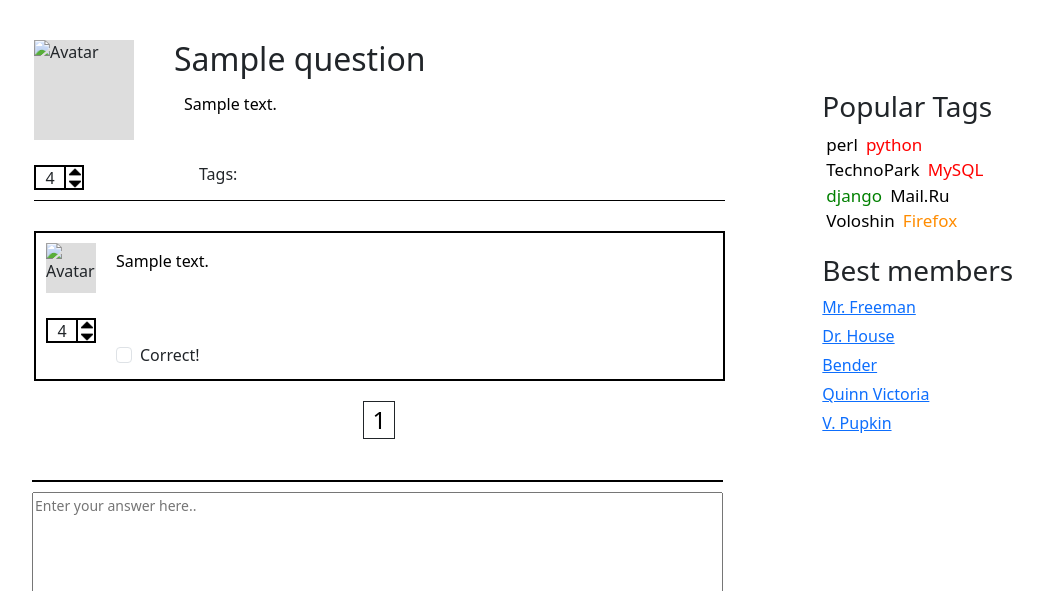
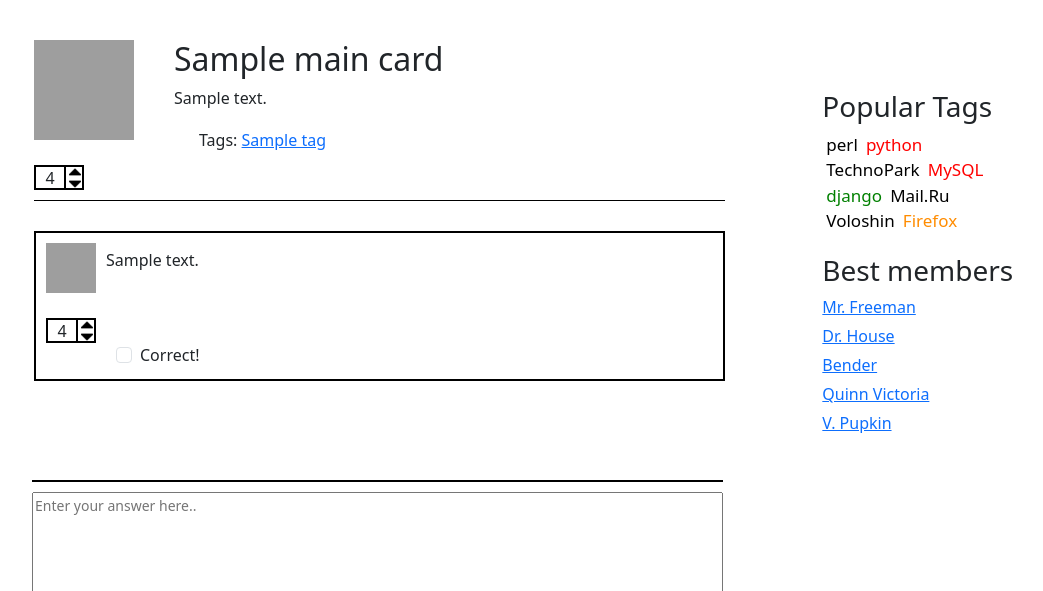
Before and after one commit to OlegWhiteRose/askme_sysoev, a Django app: template DZ3/templates/question.html in a window 1280 px wide. Shown: the part 57-648 px from the top of the page, without its empty margins (88-1131 px from the left). Run offline with Django 3.2, Linux system fonts and the light colour scheme; tables that the repository leaves empty hold one stand-in row (values such as "Sample post"); the template is opened without the code that fills it: values that come from a table or form of the project are taken from there, most other values are stand-ins (such as "Sample title", 1, 10 or a date in 2020); some libraries are stand-ins or nearby versions; grey boxes are pictures that could not be loaded.

Commit message:
DZ3 Ready

```diff
--- a/DZ3/askme_sysoev/models.py
+++ b/DZ3/askme_sysoev/models.py
@@ -61,4 +61,4 @@ class Tag(models.Model):
 
 class QuestionTag(models.Model):
     tag = models.ForeignKey(Tag, on_delete=models.CASCADE)
-    question = models.ForeignKey(Question, on_delete=models.CASCADE)
+    question = models.ForeignKey(Question, related_name='questiontag', on_delete=models.CASCADE)
--- a/DZ3/static/js/resize_comment_area.js
+++ /dev/null
@@ -1,12 +0,0 @@
-const cardAnswer = document.querySelector('.card-answer');
-const bottomLine = document.querySelector('.bottom-line');
-const textareaComment = document.querySelector('.comment');
-
-const produceWidth = () => {
-    const cardAnswerWidth = cardAnswer.offsetWidth;
-    bottomLine.style.width = cardAnswerWidth + 'px';
-    textareaComment.style.width = cardAnswerWidth + 'px';
-};
-
-produceWidth();
-window.addEventListener('resize', produceWidth);
--- a/DZ3/static/js/resize_textarea.js
+++ /dev/null
@@ -1,8 +0,0 @@
-const textarea = document.querySelector('.main-textarea');
-        textarea.style.height = 'auto';
-        textarea.style.height = textarea.scrollHeight + 'px';
-
-textarea.addEventListener('input', () => {
-    textarea.style.height = 'auto';
-    textarea.style.height = textarea.scrollHeight + 'px';
-});
--- a/DZ3/templates/card.html
+++ b/DZ3/templates/card.html
@@ -3,7 +3,7 @@
 <article class="card">
     <div class="d-flex">
         <div>
-            <img class="avatar" alt="Avatar"></img>
+            <img class="avatar" alt="Avatar" src="{{ MEDIA_URL }}{{ card.created_user__profile__avatar }}"></img>
             <div class="under-image">
                 <div class="rating">
                     {{ card.rating }}
@@ -21,7 +21,9 @@
         <div>
             <a href="{% url 'question' id=card.id %}">{{ card.title }}</a>
             <div class="card-title">
-                {{ card.text }}
+                {% if card.text != '<None>' %}
+                    {{ card.text|slice:":100" }}..
+                {% endif %}
             </div>
             <div class="d-flex">
                 <a href="{% url 'question' id=card.id %}">answer ({{ card.answers_cnt }})</a>
--- a/DZ3/templates/card_answer.html
+++ b/DZ3/templates/card_answer.html
@@ -3,7 +3,7 @@
 <article class="card-answer">
     <div class="d-flex">
         <div>
-            <img class="avatar" alt="Avatar"></img>
+            <img class="avatar" alt="Avatar" src="{{ MEDIA_URL }}{{ card.created_user__profile__avatar }}"></img>
             <div class="under-image">
                 <div class="rating">{{ card.rating }}</div>
                 <div class="arrows">
@@ -16,7 +16,11 @@
                 </div>
             </div>
         </div>
-        <textarea class="main-textarea" readonly>{{ card.text }}</textarea>
+        <div class="card-title">
+            {% if card.text != '<None>' %}
+                {{ card.text }}
+            {% endif %}
+        </div>
     </div>
     <div class="form-check">
         <input class="form-check-input" type="checkbox" id="correctCheckbox">
--- a/DZ3/templates/pagination.html
+++ b/DZ3/templates/pagination.html
@@ -1,3 +1,4 @@
+{% if page.paginator.num_pages != 1 %}
 <div class="pagination">
     {% if page.has_previous %}
         <a href="?page={{ page.previous_page_number }}" class="fs-4">&laquo;</a>
@@ -19,3 +20,4 @@
         <a href="?page={{ page.next_page_number }}" class="fs-4">&raquo;</a>
     {% endif %}
 </div>
+{% endif %}
--- a/DZ3/templates/question.html
+++ b/DZ3/templates/question.html
@@ -16,7 +16,7 @@
     <article class="main-card">
         <div class="d-flex">
             <div>
-                <img class="main-avatar" alt="Avatar"></img>
+                <img class="main-avatar" alt="Avatar" src="{{ MEDIA_URL }}{{ main_card.created_user__profile__avatar  }}"></img>
                 <div class="under-image">
                     <div class="rating">{{ main_card.rating }}</div>
                     <div class="arrows">
@@ -32,7 +32,9 @@
             <div>
                 <h2>{{ main_card.title }}</h2>
                 <div class="card-title">
-                    <textarea class="main-textarea" readonly>{{ main_card.text }}</textarea>
+                    {% if main_card.text != '<None>' %}
+                        {{ main_card.text }}
+                    {% endif %}
                 </div>
                 <div class="d-flex">
                         <div class="tags">Tags:
```
Also changed, not shown: DZ3/askme_sysoev/views.py (+41 -15 lines), DZ3/askme_sysoev/migrations/0004_alter_questiontag_question.py (added), README.md, 1 other file.
